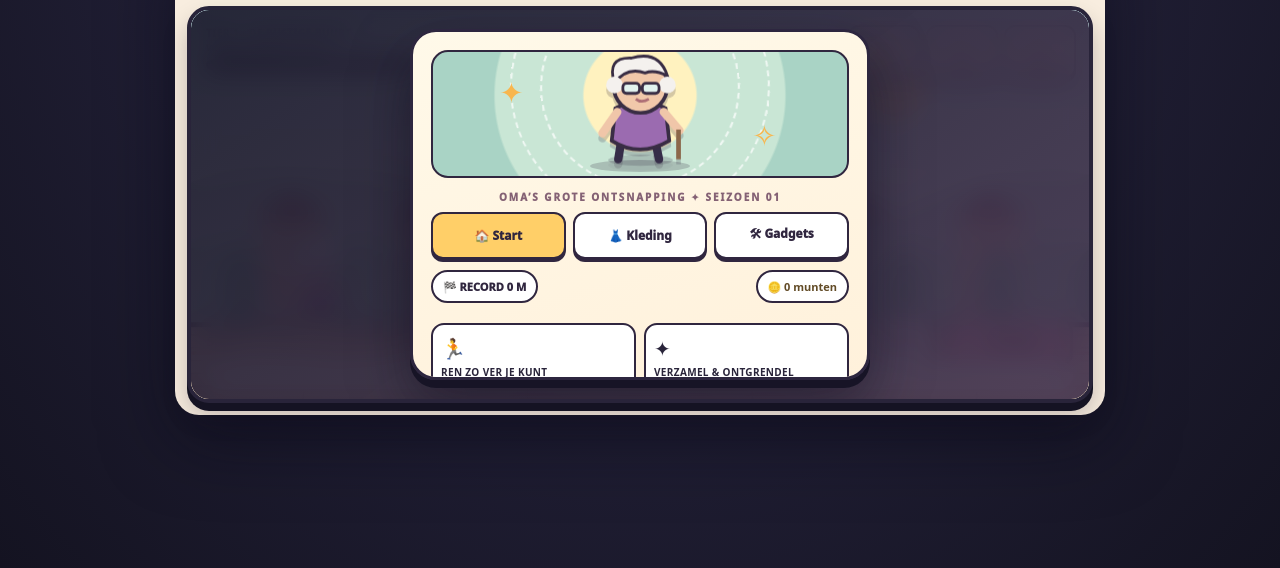
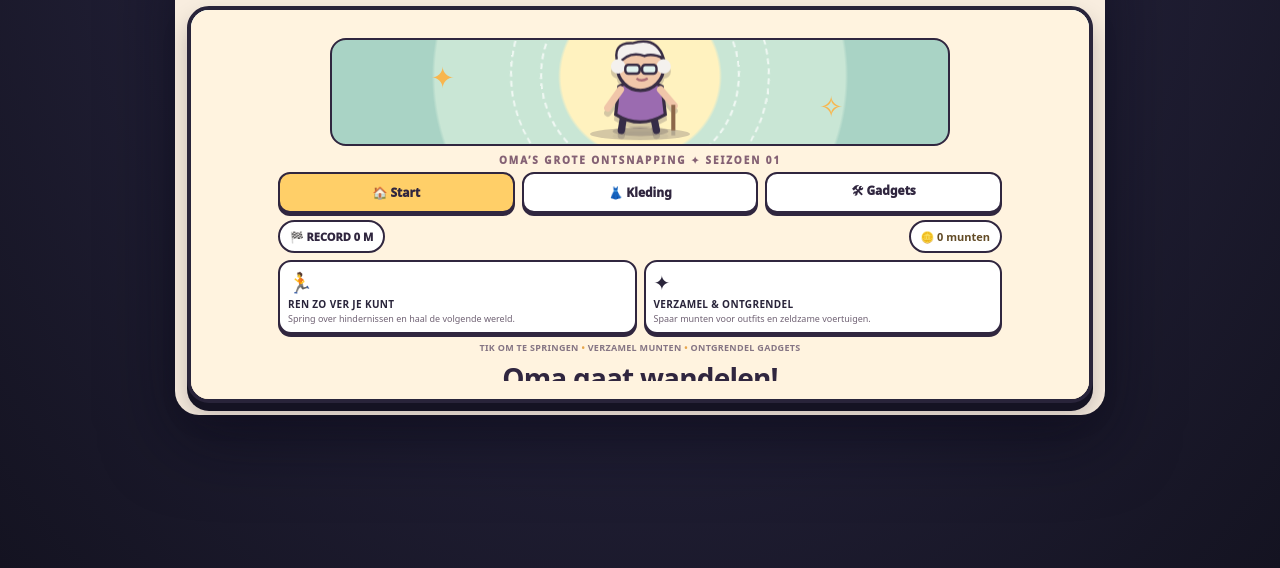
Before and after one commit to wanderwerkhoven-afk/dont-fall-granny, a plain HTML site: page index.html in a window 1280 px wide. Shown: the part 232-800 px from the top of the page. Drawn offline with Linux system fonts and the light colour scheme.

Commit message:
ui: flatten desktop start menu layout

```diff
--- a/index.html
+++ b/index.html
@@ -135,6 +135,47 @@ header{margin:0 0 9px;padding:0 4px}header h1{font-size:clamp(21px,4vw,31px);let
 .game .controls .button{border:3px solid #30263f;border-radius:14px;box-shadow:0 5px 0 #30263f;background:#fff9eb;font-weight:1000}
 .game .controls #jumpBtn{background:linear-gradient(#ffc1c7,#ff9ea9)}
 .game .status{background:#fff9e9e8;border:1px solid #fff;border-radius:999px;padding:4px 8px;color:#42384d}
+
+@media(min-width:651px){
+  #overlay{
+    background:#fff3df;
+    backdrop-filter:none;
+    padding:18px 28px;
+    overflow:hidden;
+  }
+  #overlay .panel{
+    width:min(100%,760px);
+    max-width:760px;
+    max-height:100%;
+    overflow:hidden;
+    padding:10px 18px 14px;
+    background:transparent;
+    border:0;
+    border-radius:0;
+    box-shadow:none;
+  }
+  .menu-hero{
+    width:min(100%,620px);
+    height:108px;
+    margin:0 auto 6px;
+    border-radius:16px;
+  }
+  .menu-grandma{height:104px;margin:0}
+  .menu-grandma svg{height:100px}
+  .menu-kicker{margin:7px 0 5px}
+  .menu-tabs{margin:5px 0 7px}
+  .menu-tabs button{padding:8px 3px}
+  .menu-meta{margin:5px 0}
+  .home-cards{margin:7px 0;gap:7px}
+  .home-card{min-height:68px;padding:7px 8px}
+  .home-card-icon{margin-bottom:1px}
+  .home-card small{font-size:9px;margin-top:2px}
+  .menu-guide{margin:6px 0 4px}
+  #menuContent{max-height:none;overflow:visible}
+  #overlay .panel h2{margin:5px 0 2px}
+  #overlay .panel p{margin:3px 0 7px}
+  #startBtn{min-height:48px;font-size:17px}
+}
 @media(max-width:650px){body{background:#f8eddf;padding:max(5px,env(safe-area-inset-top)) 5px max(5px,env(safe-area-inset-bottom))}.shell{background:transparent;padding:0;box-shadow:none;gap:7px}.game{border-width:3px;border-radius:18px}.game .scoreboard{top:10px;right:8px;gap:4px}.game .pill{padding:5px 6px;min-width:59px;font-size:13px}.game .pill small{font-size:8px}.tier-track{left:9px;top:11px;width:24%}.tier-track-label{font-size:8px}#tierNext{font-size:7px}.tier-track-rail{height:8px;margin-top:4px}.game .footer{bottom:43px}.game .controls .button{min-height:59px}#overlay{padding:8px}#overlay .panel{max-height:calc(100% - 18px);padding:12px;border-radius:21px}.menu-hero{height:100px}.menu-grandma{height:98px}.menu-grandma svg{height:93px}.home-card{min-height:80px;padding:8px}.home-card small{font-size:9px}.menu-kicker{margin:9px 0 6px}.menu-tabs{margin:6px 0}.menu-tabs button{padding:9px 2px}.store-item{min-height:151px}.store-item .preview{height:50px}.store-item .preview svg{height:47px}.menu-guide{font-size:8px}}
 @media(max-width:380px){.tier-track{top:69px;width:42%;background:#fff9e6c9;border-radius:8px;padding:4px}.game .pill{min-width:54px;font-size:12px;padding:4px}.game .scoreboard{gap:3px}.home-card small{display:none}.home-card{min-height:60px}.menu-hero{height:85px}.menu-grandma svg{height:80px}}
 @media(prefers-reduced-motion:reduce){.menu-grandma,.hero-orbit,.hero-spark{animation:none}}
```
